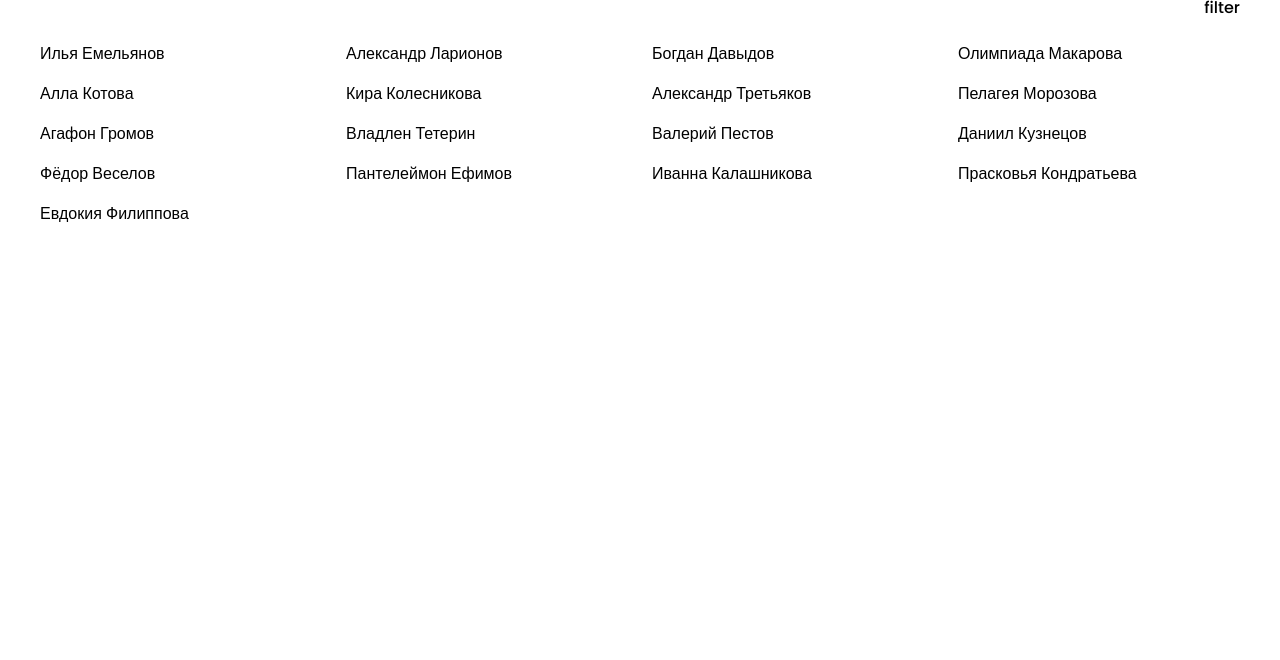
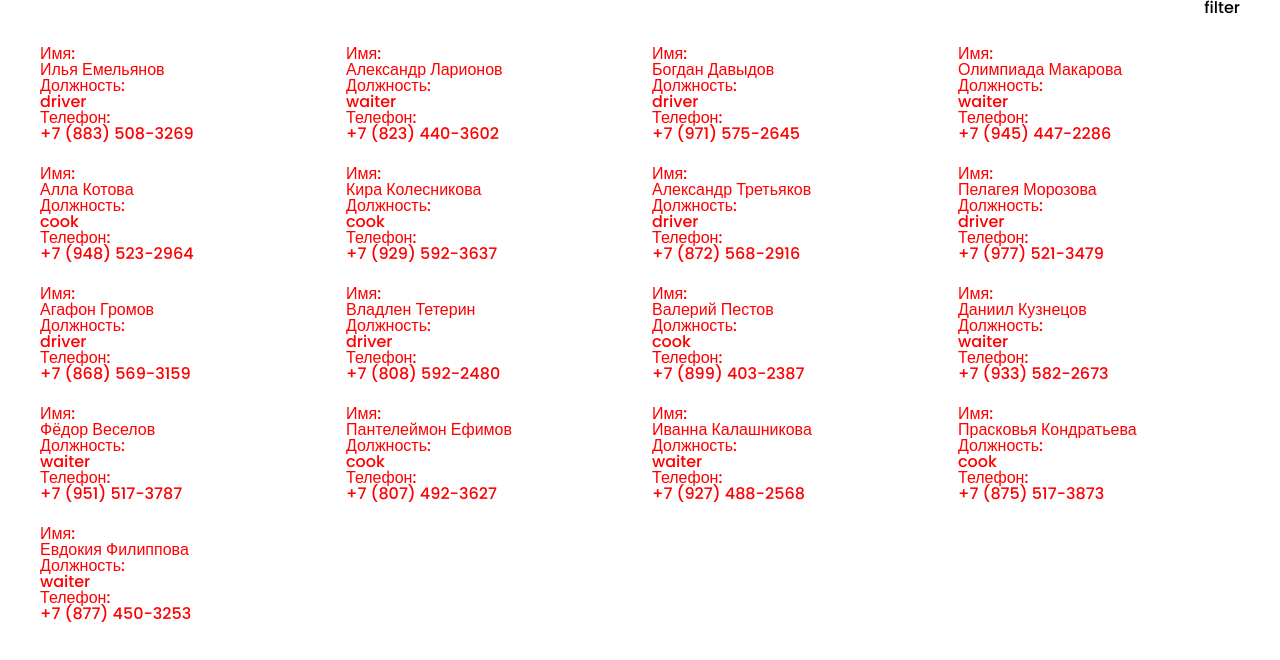
Before and after one commit to fermer123/pizza, a React app: page / in a window 1280 px wide. Shown: the top 660 px of the page. Built offline with nearby package versions, Linux system fonts and the light colour scheme; data requests are answered from the project's data file.

Commit message:
beforeFilter

```diff
--- a/src/components/store/reducers/filterEmployeesReducer.ts
+++ b/src/components/store/reducers/filterEmployees/filterEmployeesReducer.ts
@@ -1,9 +1,9 @@
-import {initialState} from './employees/employeesReducer';
+import {initialState} from '../employees/employeesReducer';
 import {
   EFilterActionTypes,
   EmployeeFilterAction,
   EmployeeReducer,
-} from './employyesTypes';
+} from '../employyesTypes';
 
 const filterReducer = (
   state = initialState,
--- a/src/components/store/reducers/index.ts
+++ b/src/components/store/reducers/index.ts
@@ -1,5 +1,7 @@
 import * as Employees from '../action/employeesAction';
+import * as FilterEmployees from '../action/filterEmployeesAction';
 
 export default {
   ...Employees,
+  ...FilterEmployees,
 };
--- a/src/pages/employeeItem/EmployeeItem.module.scss
+++ b/src/pages/employeeItem/EmployeeItem.module.scss
@@ -1,3 +1,6 @@
 .employee_container {
   max-width: 224px;
+  ._list {
+    color: red;
+  }
 }
--- a/src/pages/employeeItem/EmployeeItem.tsx
+++ b/src/pages/employeeItem/EmployeeItem.tsx
@@ -3,17 +3,25 @@ import {FC} from 'react';
 import {Link} from 'react-router-dom';
 import style from './EmployeeItem.module.scss';
 
-const EmployeeItem: FC<Employee> = ({
-  birthday,
-  id,
-  isArchive,
-  name,
-  phone,
-  role,
-}) => {
+const EmployeeItem: FC<Employee> = ({id, name, phone, role}) => {
   return (
     <div className={style.employee_container}>
-      <Link to={`/employee/${id}`}>{name}</Link>
+      <Link to={`/employee/${id}`}>
+        <ul className={style._list}>
+          <li>
+            <p>Имя:</p>
+            <p>{name}</p>
+          </li>
+          <li>
+            <p>Должность:</p>
+            <p>{role}</p>
+          </li>
+          <li>
+            <p>Телефон:</p>
+            <p>{phone}</p>
+          </li>
+        </ul>
+      </Link>
     </div>
   );
 };
```
